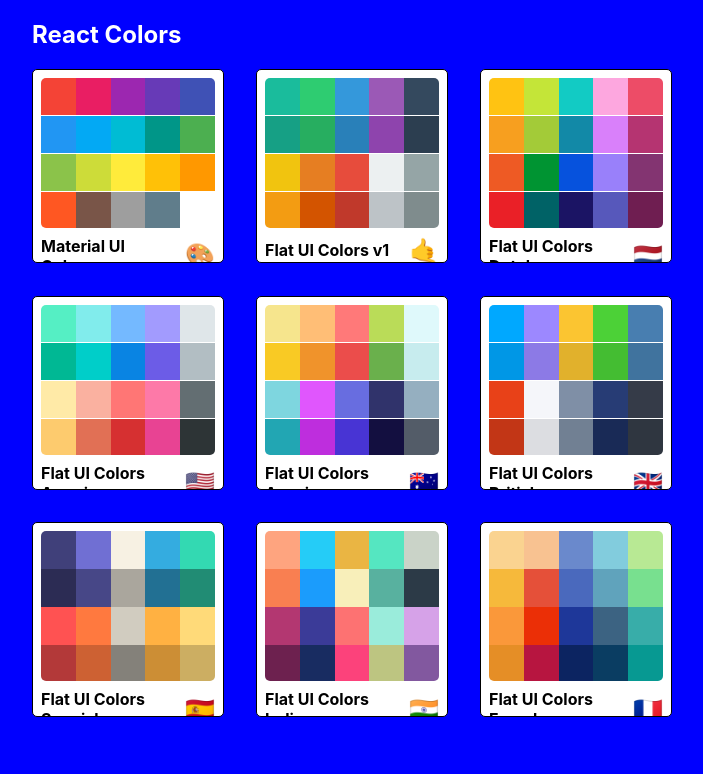
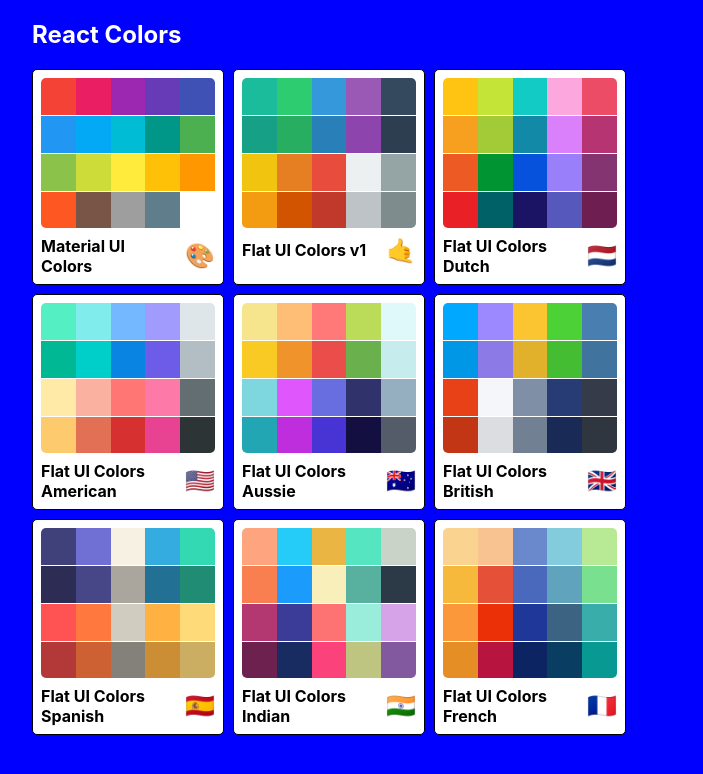
Before and after one commit to leetrent/react-colors, a React (Create React App) app: page / in a window 1280 px wide. Shown: the top 774 px of the page, without its empty margins (288-991 px from the left). Built offline with nearby package versions, Linux system fonts and the light colour scheme; the HTML template or start-up script is replaced by a standard one.

Commit message:
Changes value of gridGap to 9px in containers

```diff
--- a/src/PaletteList.js
+++ b/src/PaletteList.js
@@ -28,7 +28,7 @@
         width: "100%",
         display: "grid",
         gridTemplateColumns: "repeat(3, 30%)",
-        gridGap: "5%",
+        gridGap: "9px"
     }
 };
 
```
